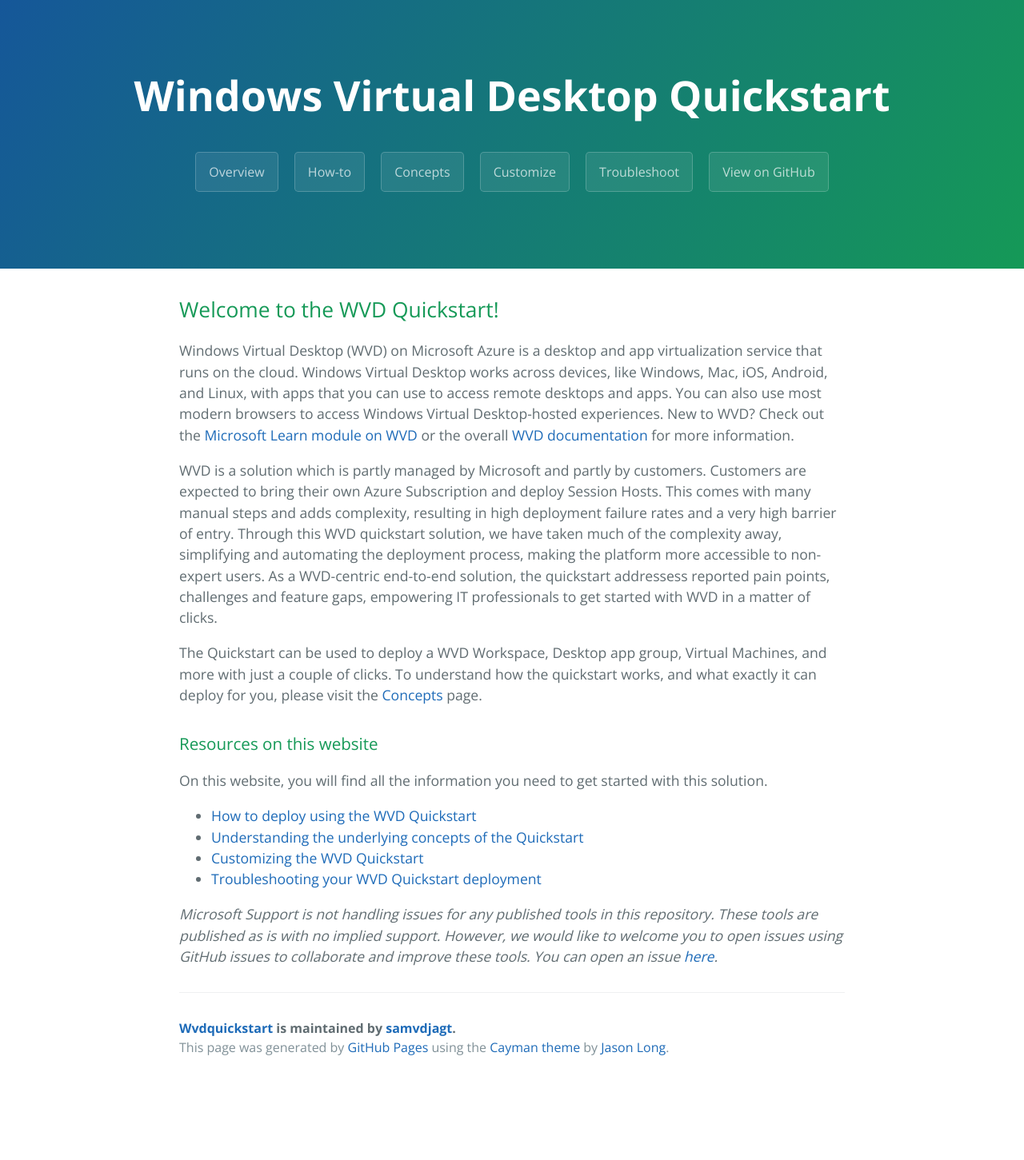
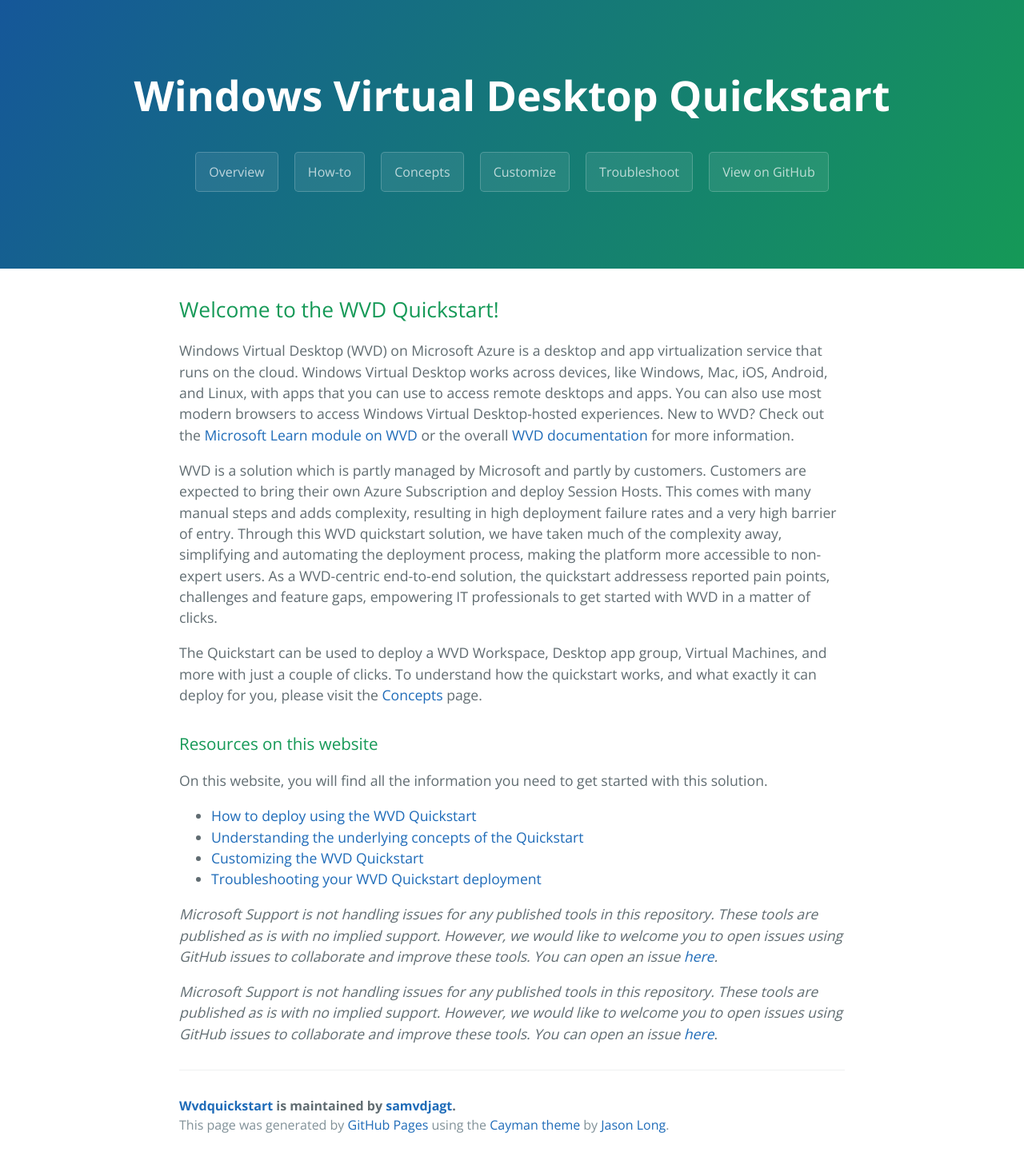
Before and after one commit to samvdjagt/wvdquickstart, a Jekyll site: the page built from index.md, in a window 1280 px wide. Shown: the whole page at 80% size. Built offline with Jekyll 4.4.1, drawn with Linux system fonts in a browser that asks for light colours; before the commit the page ends 1354 px from its top, so only the background shows below that.

Commit message:
Update template.html

```diff
--- a/_layouts/template.html
+++ b/_layouts/template.html
@@ -25,6 +25,8 @@
 
       {{ content }}
 
+      <i>Microsoft Support is not handling issues for any published tools in this repository. These tools are published as is with no implied support. However, we would like to welcome you to open issues using GitHub issues to collaborate and improve these tools. You can open an issue <a href="https://github.com/samvdjagt/wvdquickstart/issues">here</a></i>.
+
       <footer class="site-footer">
         <span class="site-footer-owner"><a href="https://github.com/samvdjagt/wvdquickstart">Wvdquickstart</a> is maintained by <a href="https://github.com/samvdjagt">samvdjagt</a>.</span>
 
```
